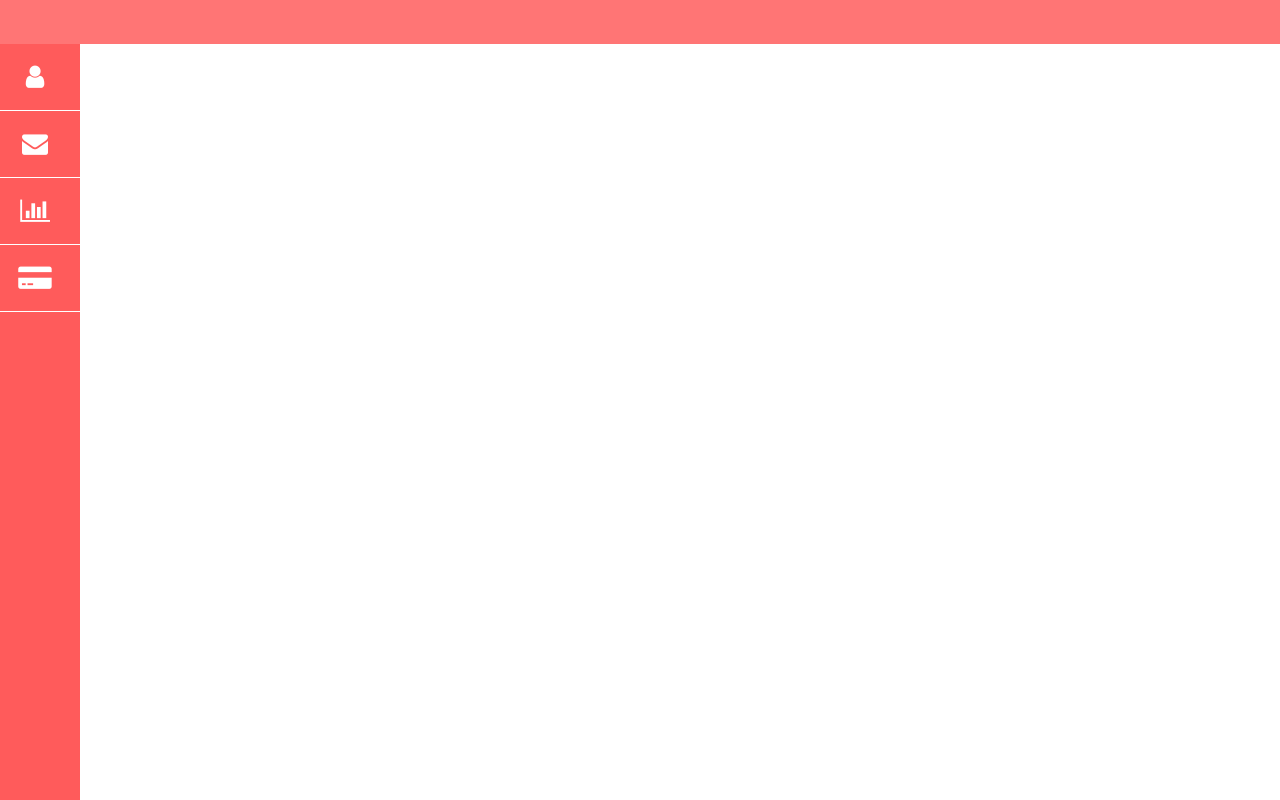
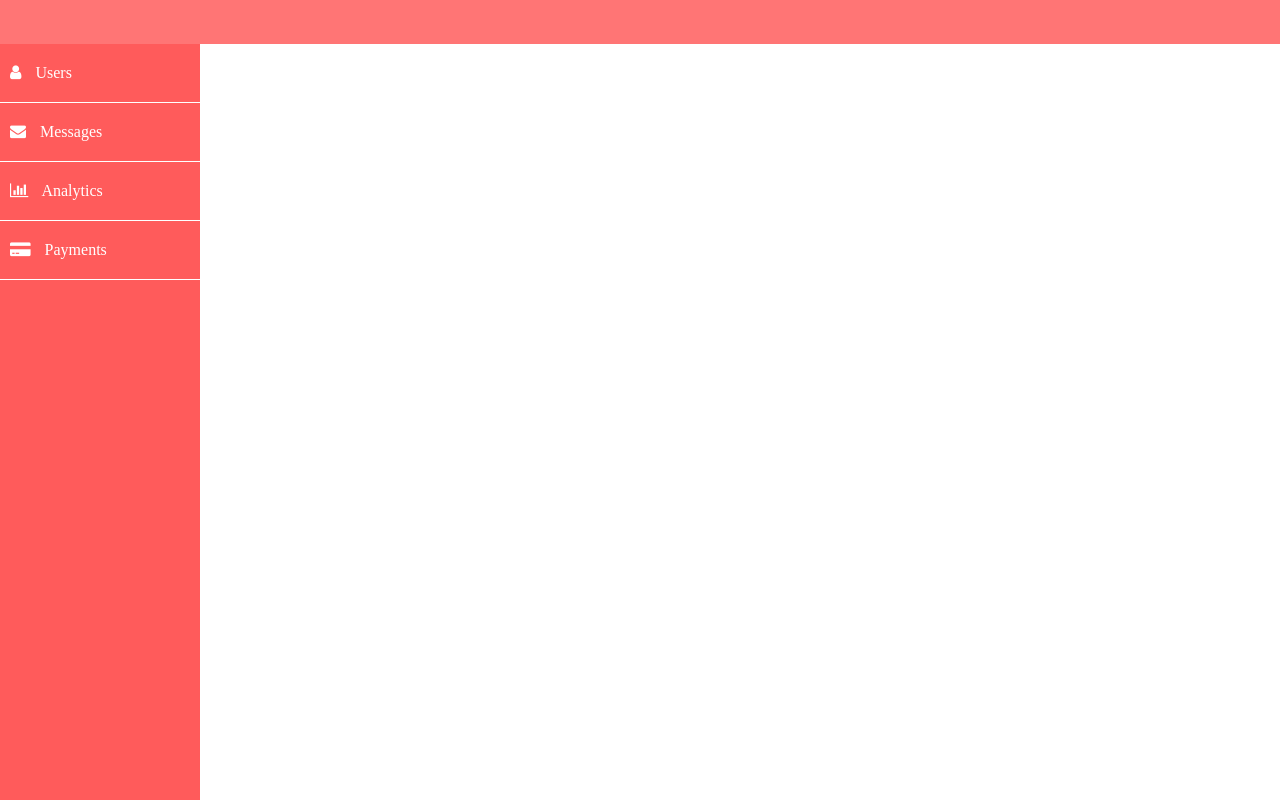
Before and after one commit to lablancaponder/admin-dashboard, a website: page index.html in a window 1280 px wide. Drawn offline with nearby package versions, Linux system fonts and the light colour scheme.

Commit message:
updated media queries

```diff
--- a/main.css
+++ b/main.css
@@ -62,3 +62,18 @@ body {
 
     }
 }
+
+@media screen and (min-width: 1000px) {
+    .side-nav {
+        width: 200px;
+    }
+    .side-nav ul li {
+        text-align: left;
+    }
+    .side-nav ul li span:nth-child(2) {
+        display: inline;
+    }
+    .side-nav ul li i {
+        font-size: 16px;
+    }
+}
```
